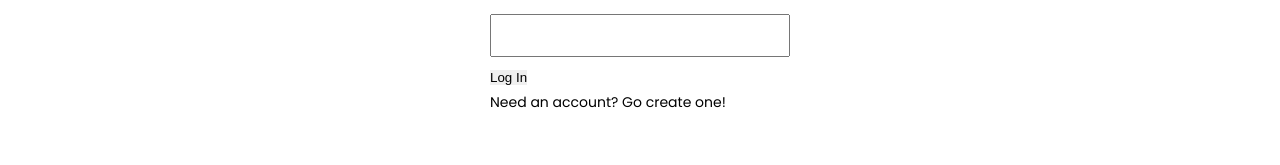
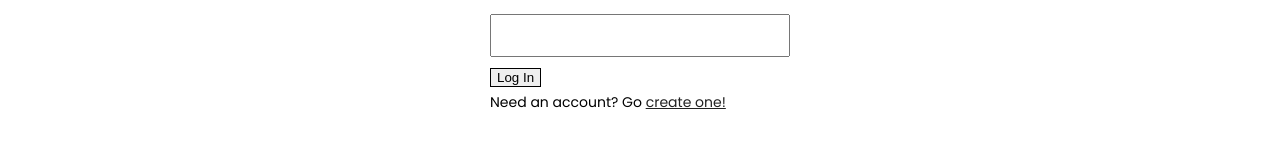
Before and after one commit to esha2625/35LFinalProject, a React (Create React App) app: page /login-page in a window 1280 px wide. Shown: the part 366-531 px from the top of the page. Built offline with nearby package versions, Linux system fonts and the light colour scheme; no server answers.

Commit message:
Linked Login/Create-Account and Updated Style

```diff
--- a/src/pages/CreateAccount.js
+++ b/src/pages/CreateAccount.js
@@ -111,7 +111,7 @@ function CreateAccountPage() {
                     </Button>
 </Form> */}
     <div className = "w 100 text-center mt-2">
-        Already have an account? Log in!
+        Already have an account? <a href = "/login-page">Log In</a>
     </div>
             </div>
             </div>
--- a/src/pages/Login_Kat.js
+++ b/src/pages/Login_Kat.js
@@ -63,7 +63,7 @@ function LoginPage() {
                    {/*} <input type="submit" value="Submit"/>*/}
                 </form>
     <div className = "w 100 text-center mt-2">
-        Need an account? Go create one!
+        Need an account? Go <a href = "/create-account">create one!</a>
     </div>
             </div>
             </div>
--- a/src/pages/style.css
+++ b/src/pages/style.css
@@ -15,13 +15,15 @@ body {
 }
 a {
     color: #1f1f1f;
-    text-decoration: none !important;
     outline: none !important;
     -webkit-transition: all .3s ease-in-out;
     -moz-transition: all .3s ease-in-out;
     -ms-transition: all .3s ease-in-out;
     -o-transition: all .3s ease-in-out;
     transition: all .3s ease-in-out;
+}
+a:hover {
+    background-color: #DAEBFE;
 }
 h1 {
     text-align: center;
@@ -83,9 +85,9 @@ a {
     color: #222222;
     text-decoration: none;
     outline: none !important;
+    text-decoration: underline;
 }
 a, .btn {
-    text-decoration: none !important;
     outline: none !important;
     -webkit-transition: all .3s ease-in-out;
     -moz-transition: all .3s ease-in-out;
@@ -129,9 +131,10 @@ blockquote {
     padding: 30px;
 }
 button {
-    border: 0;
+    border: 1px;
+    border-style: double;
     margin: 0;
-    padding: 0;
+    padding: 10;
     cursor: pointer;
 }
 .full {
@@ -223,7 +226,6 @@ button {
 a.readmore_bt {
     color: #fff;
     font-weight: 300;
-    text-decoration: underline !important;
 }
 .main_bt:hover, .main_bt:focus {
     background: #114c7d;
```
